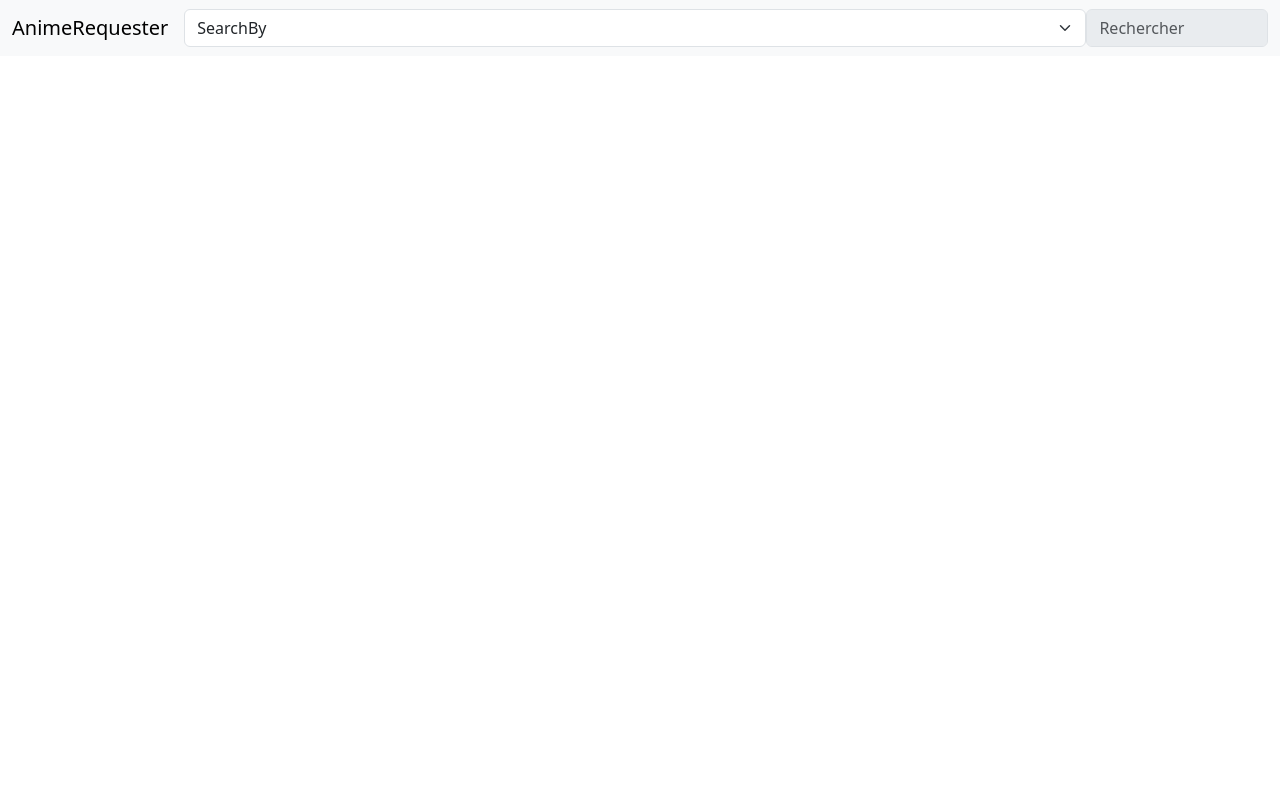
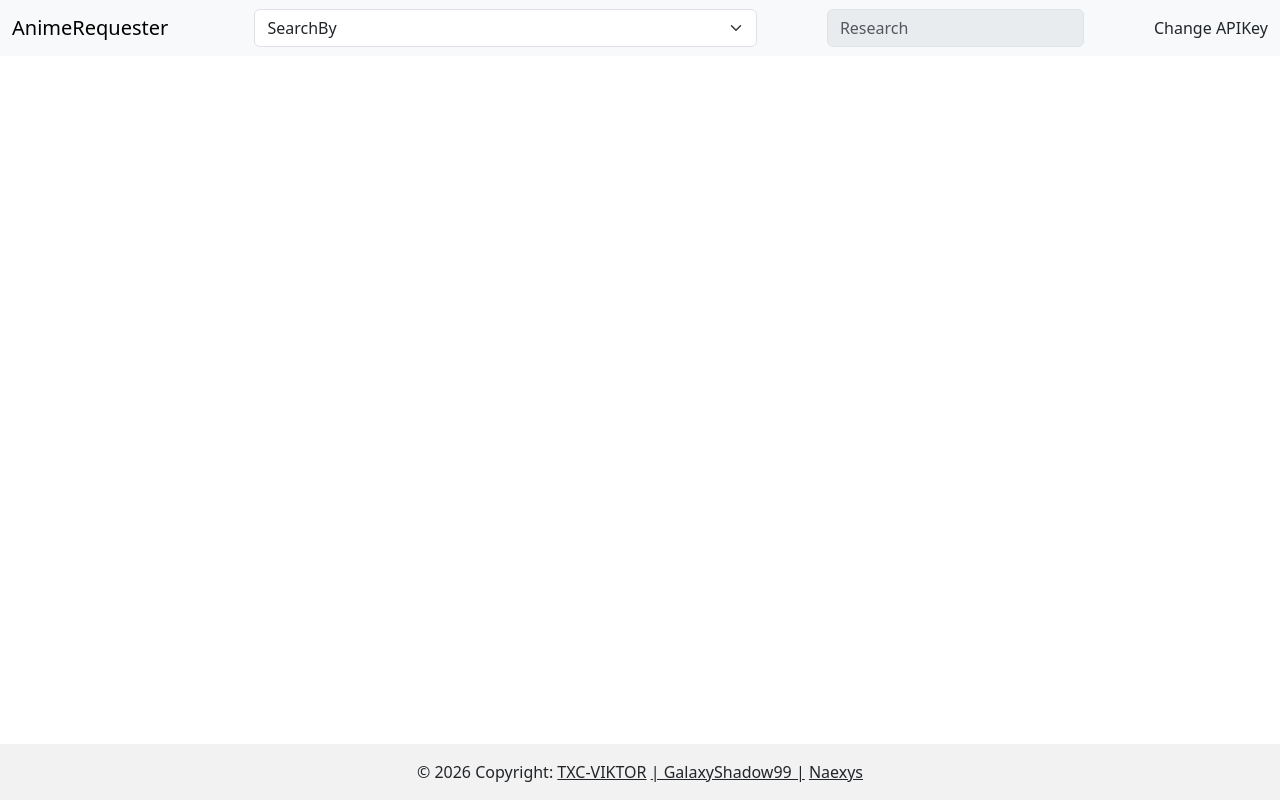
Before and after one commit to Naexys/anime-requester, a plain HTML site: page HTML/home.html in a window 1280 px wide. Drawn offline with nearby package versions, Linux system fonts and the light colour scheme; files that its build step writes are made by us from their sources.

Commit message:
feat: home.html navbar + footer

```diff
--- a/CSS/style.css
+++ b/CSS/style.css
@@ -0,0 +1,19 @@
+html, body {
+    height: 100%;
+    margin: 0;
+    display: flex;
+    flex-direction: column;
+    text-align: center;
+}
+
+body > .container-fluid {
+    flex: 1;
+    width: 100%;
+}
+
+
+
+nav .form-select {
+    width: 40%;
+    flex: 0 0 auto;
+}
--- a/HTML/home.html
+++ b/HTML/home.html
@@ -5,11 +5,14 @@
     <meta charset="UTF-8">
     <meta name="viewport" content="width=device-width, initial-scale=1.0">
     <title>AnimeRequester</title>
-    <link rel="stylesheet" href="CSS/style.css">
-    <script defer src="JS/script.js"></script>
+    <link rel="stylesheet" href="../CSS/style.css">
+    <script defer src="../JS/script.js"></script>
     <link rel="stylesheet" href="https://cdn.jsdelivr.net/npm/bootstrap@5.3.8/dist/css/bootstrap.min.css">
     <script defer src="https://cdn.jsdelivr.net/npm/bootstrap@5.3.8/dist/js/bootstrap.bundle.min.js"></script>
 </head>
+
+
+<body>
     <header>
         <nav class="navbar navbar-expand-lg bg-body-tertiary">
             <div class="container-fluid">
@@ -25,15 +28,28 @@
 
                 <form action="">
                     <fieldset disabled>
-                    <input type="text" id="disabledTextInput" class="form-control" placeholder="Rechercher">
+                        <input type="text" id="disabledTextInput" class="form-control" placeholder="Research">
                     </fieldset>
                 </form>
+                <a href="../index.html" class="nav-link active">Change APIKey</a>
             </div>
         </nav>
     </header>
 
-<body>
+    <div class="container-fluid">
+
+    </div>
+
+    <footer class="bottom">
+        <div class="text-center p-3" style="background-color: rgba(0, 0, 0, 0.05);">
+            © 2026 Copyright:
+            <a class="text-body" href="https://github.com/TXC-VIKTOR/">TXC-VIKTOR</a>
+            <a class="text-body" href="https://github.com/GalaxyShadow99/">| GalaxyShadow99 |</a>
+            <a class="text-body" href="https://github.com/Naexys/">Naexys</a>
+        </div>
+    </footer>
 
 </body>
 
+
 </html>
```
Lines whose indentation alone changed are shown as unchanged.
